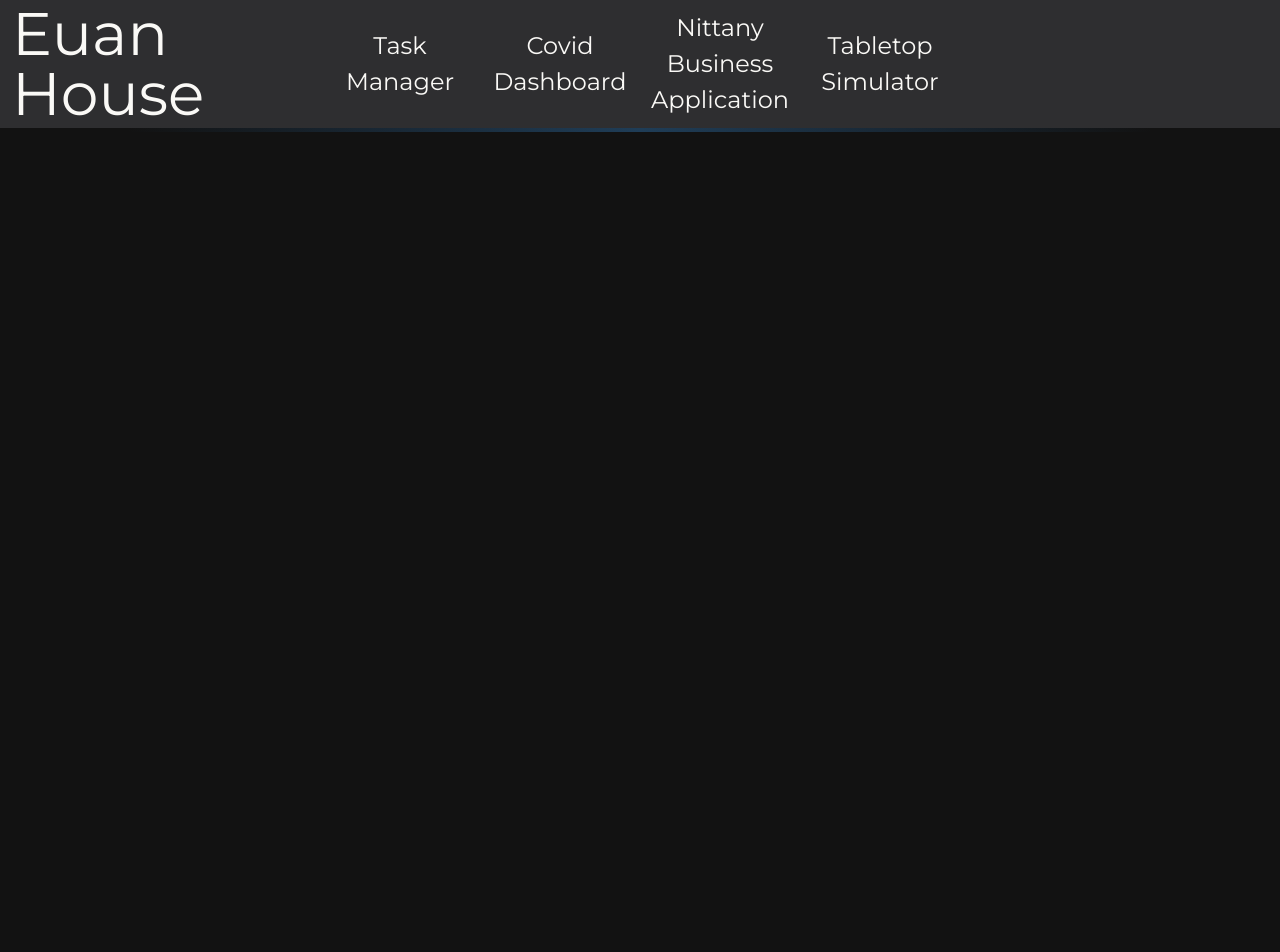
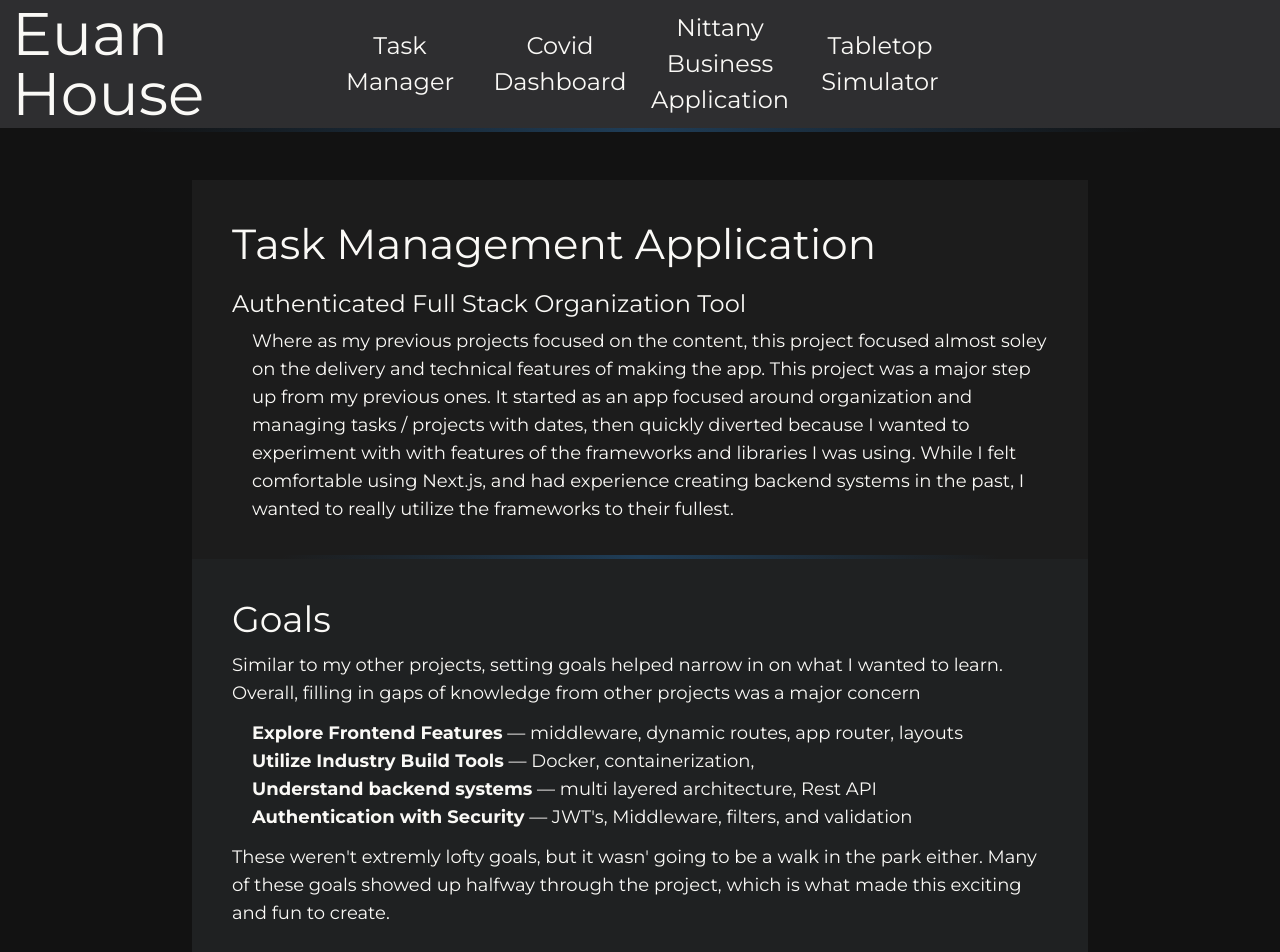
Before and after one commit to ehouse3/ehouse3.github.io, a Next.js app: page /projects/task-manager in a window 1280 px wide. Shown: the top 952 px of the page. Before the commit the page ends 800 px from the top, so only its background shows below. Built offline with nearby package versions, Linux system fonts and the light colour scheme; some icons are missing.

Commit message:
Content Skeleton

```diff
--- a/app/projects/task-manager/page.tsx
+++ b/app/projects/task-manager/page.tsx
@@ -1,3 +1,137 @@
+import { Section } from "@/components/components";
+
 export default function taskManager() {
-  return <div></div>;
+  return (
+    <div>
+      <Section data-desc="about">
+        <h1 className="mb-2">Task Management Application</h1>
+        <h4 className="mb-1">Authenticated Full Stack Organization Tool</h4>
+        <p className="ml-5">
+          Where as my previous projects focused on the content, this project
+          focused almost soley on the delivery and technical features of making
+          the app. This project was a major step up from my previous ones. It
+          started as an app focused around organization and managing tasks /
+          projects with dates, then quickly diverted because I wanted to
+          experiment with with features of the frameworks and libraries I was
+          using. While I felt comfortable using Next.js, and had experience
+          creating backend systems in the past, I wanted to really utilize the
+          frameworks to their fullest.
+        </p>
+      </Section>
+
+      <Section alternate data-desc="goals">
+        <div className="mb-3">
+          <h2 className="mb-1">Goals</h2>
+          <p>
+            Similar to my other projects, setting goals helped narrow in on what
+            I wanted to learn. Overall, filling in gaps of knowledge from other
+            projects was a major concern
+          </p>
+        </div>
+        <div className="mb-3 ml-5">
+          <p>
+            <strong>Explore Frontend Features</strong> — middleware, dynamic
+            routes, app router, layouts
+          </p>
+          <p>
+            <strong>Utilize Industry Build Tools</strong> — Docker,
+            containerization,
+          </p>
+          <p>
+            <strong>Understand backend systems</strong> — multi layered
+            architecture, Rest API
+          </p>
+          <p>
+            <strong>Authentication with Security</strong> — JWT&apos;s,
+            Middleware, filters, and validation
+          </p>
+        </div>
+        <div>
+          <p>
+            These weren&apos;t extremly lofty goals, but it wasn&apos; going to
+            be a walk in the park either. Many of these goals showed up halfway
+            through the project, which is what made this exciting and fun to
+            create.
+          </p>
+        </div>
+      </Section>
+
+      <Section data-desc="challenges">
+        <div className="mb-3">
+          <h2>Challenges Faced</h2>
+        </div>
+        <div className="mb-3">
+          <h4 className="mb-1">Rest API</h4>
+          <div className="ml-5">
+            <p></p>
+          </div>
+        </div>
+        <div className="mb-3">
+          <h4 className="mb-1">Layered Backend</h4>
+          <div className="ml-5">
+            <p></p>
+          </div>
+        </div>
+        <div className="mb-3">
+          <h4 className="mb-1">Authentication Filter and Middleware</h4>
+          <div className="ml-5">
+            <p></p>
+          </div>
+        </div>
+        <div className="mb-3">
+          <h4 className="mb-1">Authentication Context</h4>
+          <div className="ml-5">
+            <p></p>
+          </div>
+        </div>
+      </Section>
+
+      <Section alternate data-desc="details">
+        <div className="mb-3">
+          <h2>Design Details</h2>
+        </div>
+        <div className="mb-3">
+          <h4 className="mb-1">Rest API Pipeline</h4>
+          <div className="ml-5">
+            <p></p>
+          </div>
+        </div>
+
+        <div className="mb-3">
+          <h4 className="mb-1">Spring Boot & Statelessness</h4>
+          <div className="ml-5">
+            <p></p>
+          </div>
+        </div>
+
+        <div className="mb-3">
+          <h4 className="mb-1">AI Use</h4>
+          <div className="ml-5">
+            <p></p>
+          </div>
+        </div>
+
+        <div className="mb-3">
+          <h4 className="mb-1">Front-End</h4>
+          <div className="ml-5">
+            <p></p>
+          </div>
+        </div>
+
+        <div className="mb-3">
+          <h4 className="mb-1">Authentication Pipeline</h4>
+          <div className="ml-5">
+            <p></p>
+          </div>
+        </div>
+
+        <div className="mb-3">
+          <h4 className="mb-1">Postgresql Database</h4>
+          <div className="ml-5">
+            <p></p>
+          </div>
+        </div>
+      </Section>
+    </div>
+  );
 }
```
